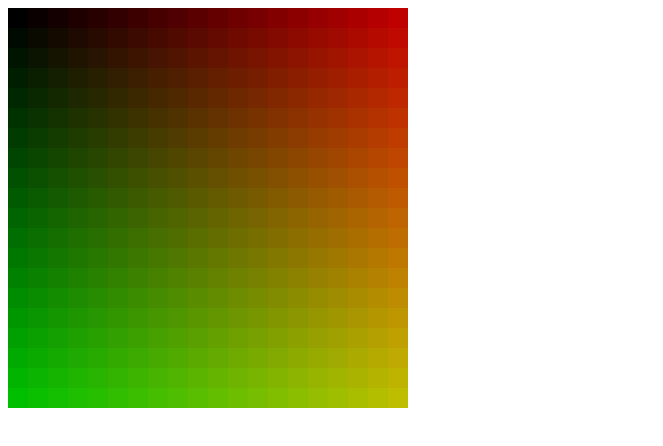
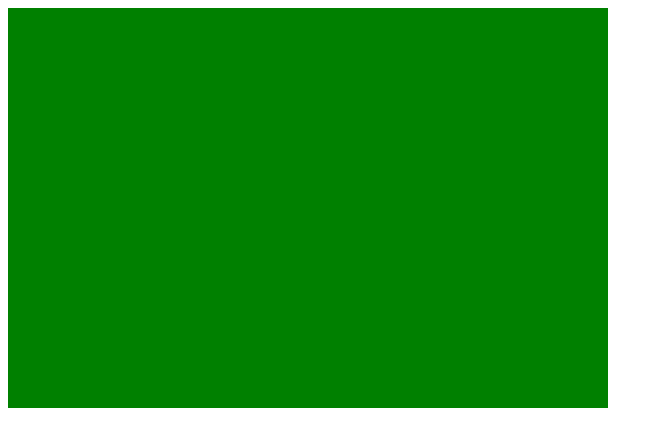
Before and after one commit to Yarikleon93/HillelProject, a website with bundled scripts: page snake/index.html in a window 1280 px wide. Shown: the whole page, without its empty margins (0-663 px from the left). Built offline with nearby package versions, Linux system fonts and the light colour scheme.

Commit message:
adds module structure. adds debug config.

```diff
--- /dev/null
+++ b/snake/config.js
@@ -0,0 +1,4 @@
+export const CELL_SIZE_PX = 20;
+
+export const FIELD_WIDTH = 30;
+export const FIELD_HEIGHT = 20;
--- /dev/null
+++ b/snake/gamefield.js
@@ -0,0 +1,30 @@
+import { CELL_SIZE_PX, FIELD_WIDTH, FIELD_HEIGHT } from './config.js';
+
+export function createCell(x, y) {
+  // add element
+  const cell = document.createElement('div');
+  cell.id = `x${x}y${y}`;
+
+  cell.style.left = `${x * CELL_SIZE_PX}px`;
+  cell.style.top = `${y * CELL_SIZE_PX}px`;
+  cell.style.width = `${CELL_SIZE_PX}px`;
+  cell.style.height = `${CELL_SIZE_PX}px`;
+
+  return cell;
+}
+
+
+export function initGamefield() {
+  const gameField = document.getElementById('gamefield');
+
+  gameField.style.width = `${CELL_SIZE_PX * FIELD_WIDTH}px`;
+  gameField.style.height = `${CELL_SIZE_PX * FIELD_HEIGHT}px`;
+
+  for (let x = 0; x < FIELD_WIDTH; x++) {
+    for (let y = 0; y < FIELD_HEIGHT; y++) {
+      const cell = createCell(x, y);
+      gameField.appendChild(cell);
+    }
+  }
+
+}
--- a/snake/index.html
+++ b/snake/index.html
@@ -11,7 +11,7 @@
   <meta http-equiv="X-UA-Compatible" content="ie=edge">
   <title>Snake</title>
   <link rel="stylesheet" href="style.css">
-  <script src="main.js"></script>
+  <script type="module" src="main.js"></script>
 </head>
 <body>
   <div id="gamefield"></div>
--- a/snake/main.js
+++ b/snake/main.js
@@ -1,33 +1,17 @@
+import { createCell, initGamefield } from './gamefield.js';
+import * as configuration from './config.js';
 
-const CELL_SIZE = 20;
+let stepLengthMs = 500;
 
 function init() {
-  const gameField = document.getElementById('gamefield');
+  initGamefield();
 
-  gameField.style.width = `${CELL_SIZE * 20}px`;
-  gameField.style.height = `${CELL_SIZE * 20}px`;
+  nextStep();
+}
 
-  for (let x = 0; x < 20; x++) {
-    for (let y = 0; y < 20; y++) {
-      // add element
-      const cell = document.createElement('div');
-      cell.id = `x${x}y${y}`;
-
-      cell.style.position = 'absolute';
-      cell.style.left = `${x * CELL_SIZE}px`;
-      cell.style.top = `${y * CELL_SIZE}px`;
-      cell.style.width = `${CELL_SIZE}px`;
-      cell.style.height = `${CELL_SIZE}px`;
-
-      const red = x * 10;
-      const green = y * 10;
-      const blue = 0;
-      const color = `rgb(${red}, ${green}, ${blue})`;
-      cell.style.backgroundColor = color;
-
-      gameField.appendChild(cell);
-    }
-  }
+function nextStep() {
+  setTimeout(nextStep, stepLengthMs);
+  console.log('Step');
 }
 
 window.addEventListener('load', init);
--- a/snake/style.css
+++ b/snake/style.css
@@ -8,3 +8,8 @@ body {
   width: 100%;
   position: relative;
 }
+
+#gamefield > div {
+  position: absolute;
+  background-color: green;
+}
```
